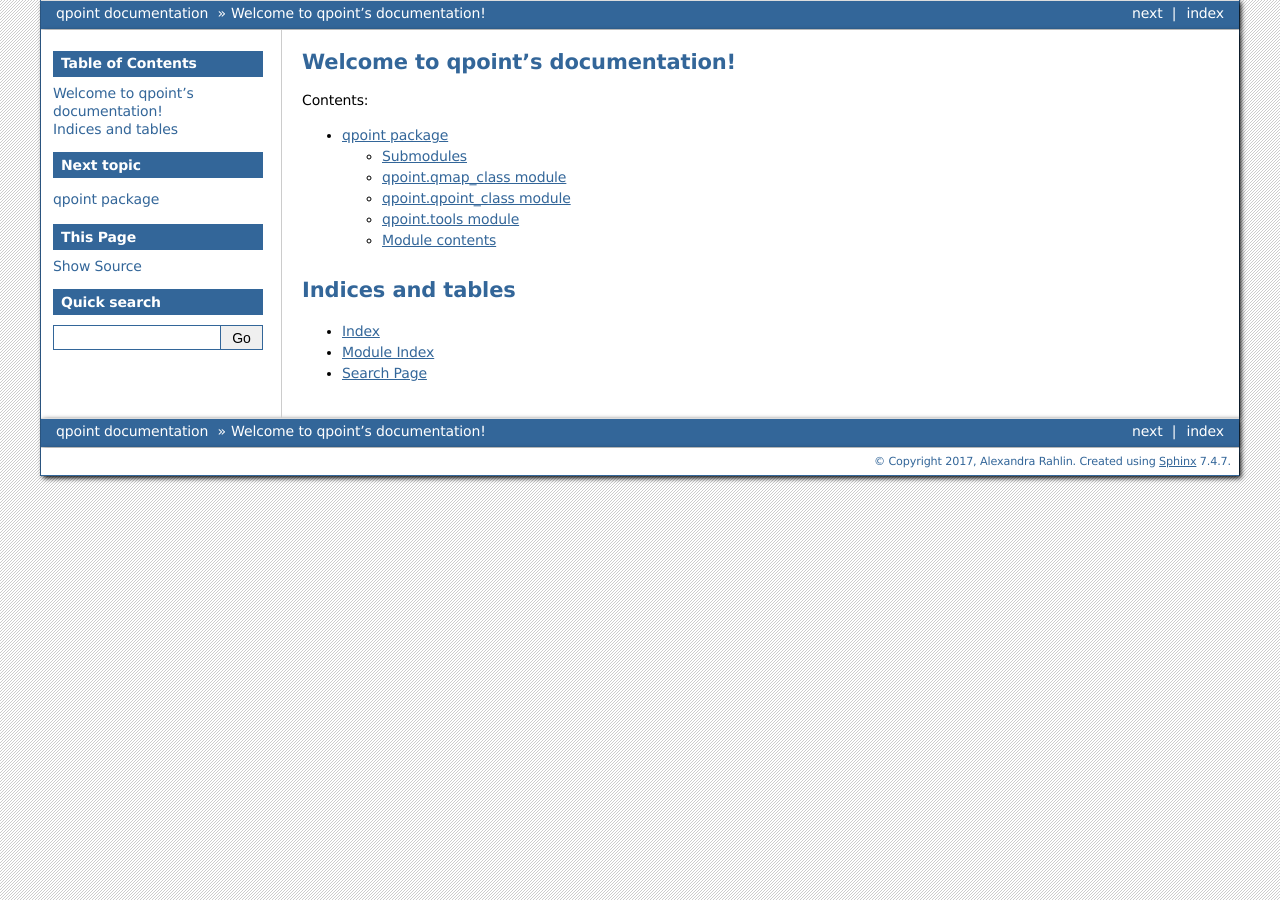
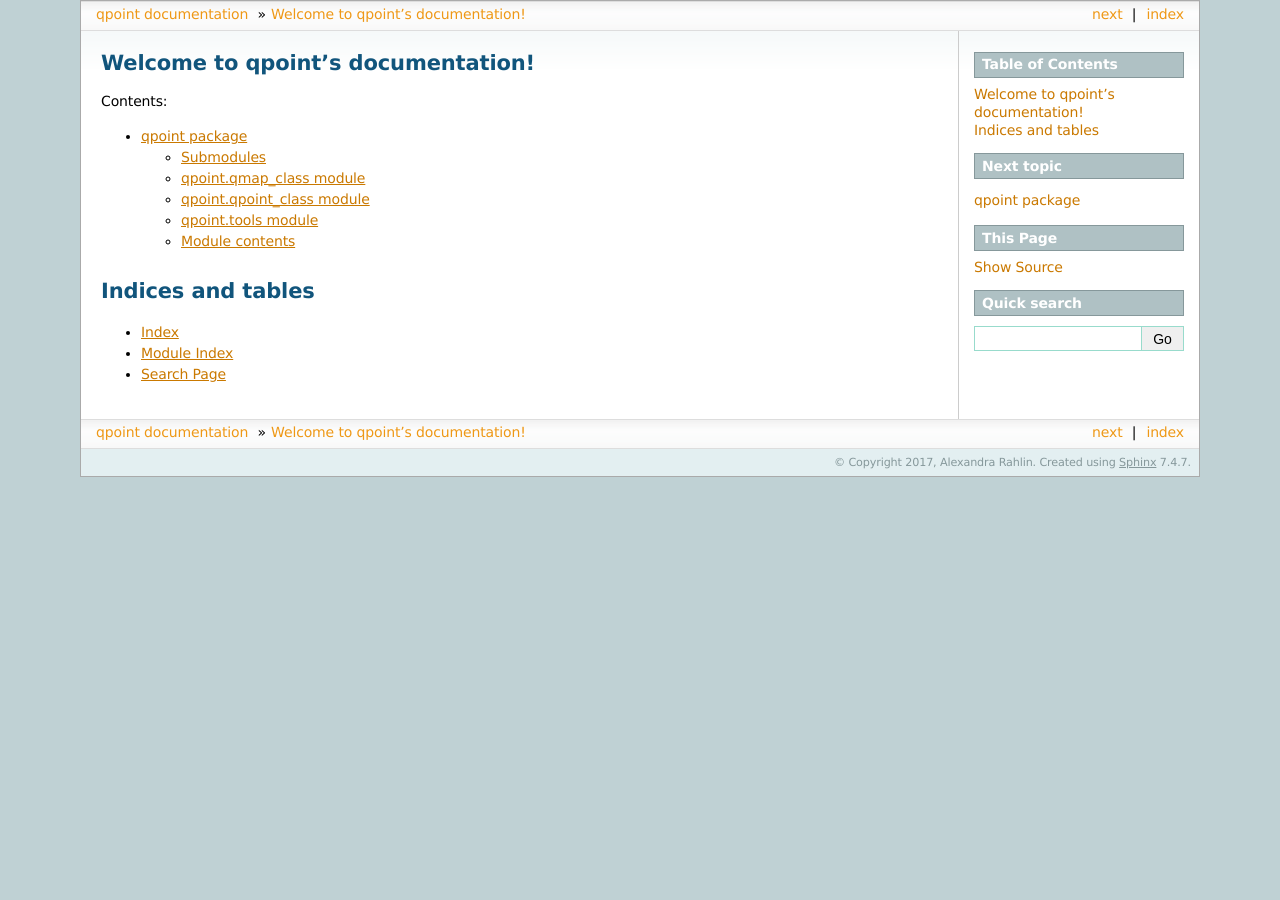
Before and after one commit to arahlin/qpoint, a Sphinx documentation site: the page built from docs/index.rst, in a window 1280 px wide. Built offline with Sphinx 7.4.7, drawn with Linux system fonts in a browser that asks for light colours.

Commit message:
change sphinx style

```diff
--- a/docs/conf.py
+++ b/docs/conf.py
@@ -47,6 +47,10 @@ extensions = ['sphinx.ext.autodoc',
               'sphinx.ext.viewcode',
               'sphinx.ext.githubpages',
               'sphinx.ext.napoleon']
+
+# Napoleon settings
+napoleon_use_rtype = False
+napoleon_include_init_with_doc = True
 
 # Add any paths that contain templates here, relative to this directory.
 # templates_path = ['_templates']
@@ -98,15 +102,13 @@ todo_include_todos = True
 # The theme to use for HTML and HTML Help pages.  See the documentation for
 # a list of builtin themes.
 #
-html_theme = 'bizstyle'
+html_theme = 'sphinxdoc'
 
 # Theme options are theme-specific and customize the look and feel of a theme
 # further.  For a list of options available for each theme, see the
 # documentation.
 #
-html_theme_options = {
-    'rightsidebar': False
-}
+html_theme_options = {}
 
 # Add any paths that contain custom static files (such as style sheets) here,
 # relative to this directory. They are copied after the builtin static files,
```
